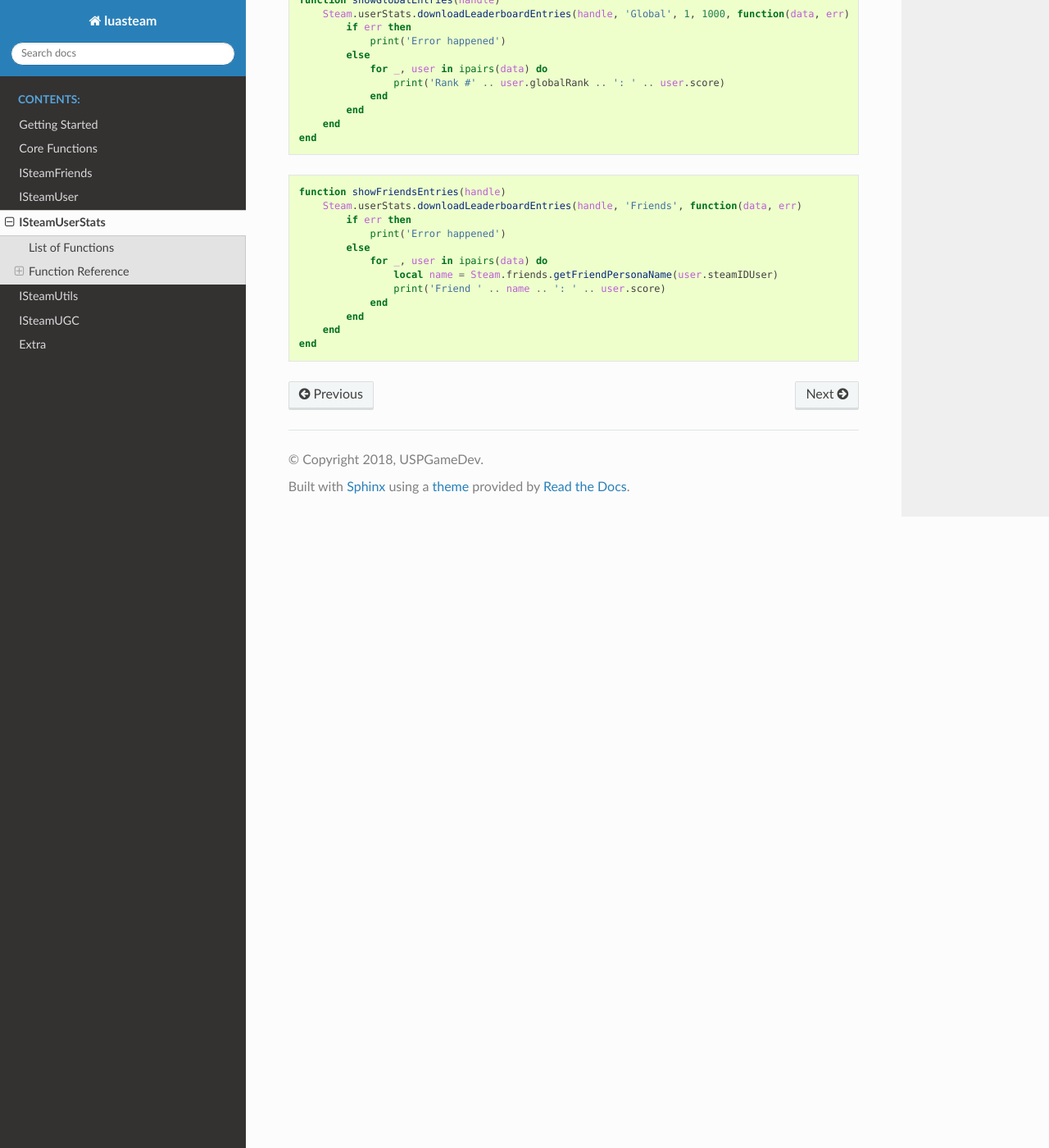
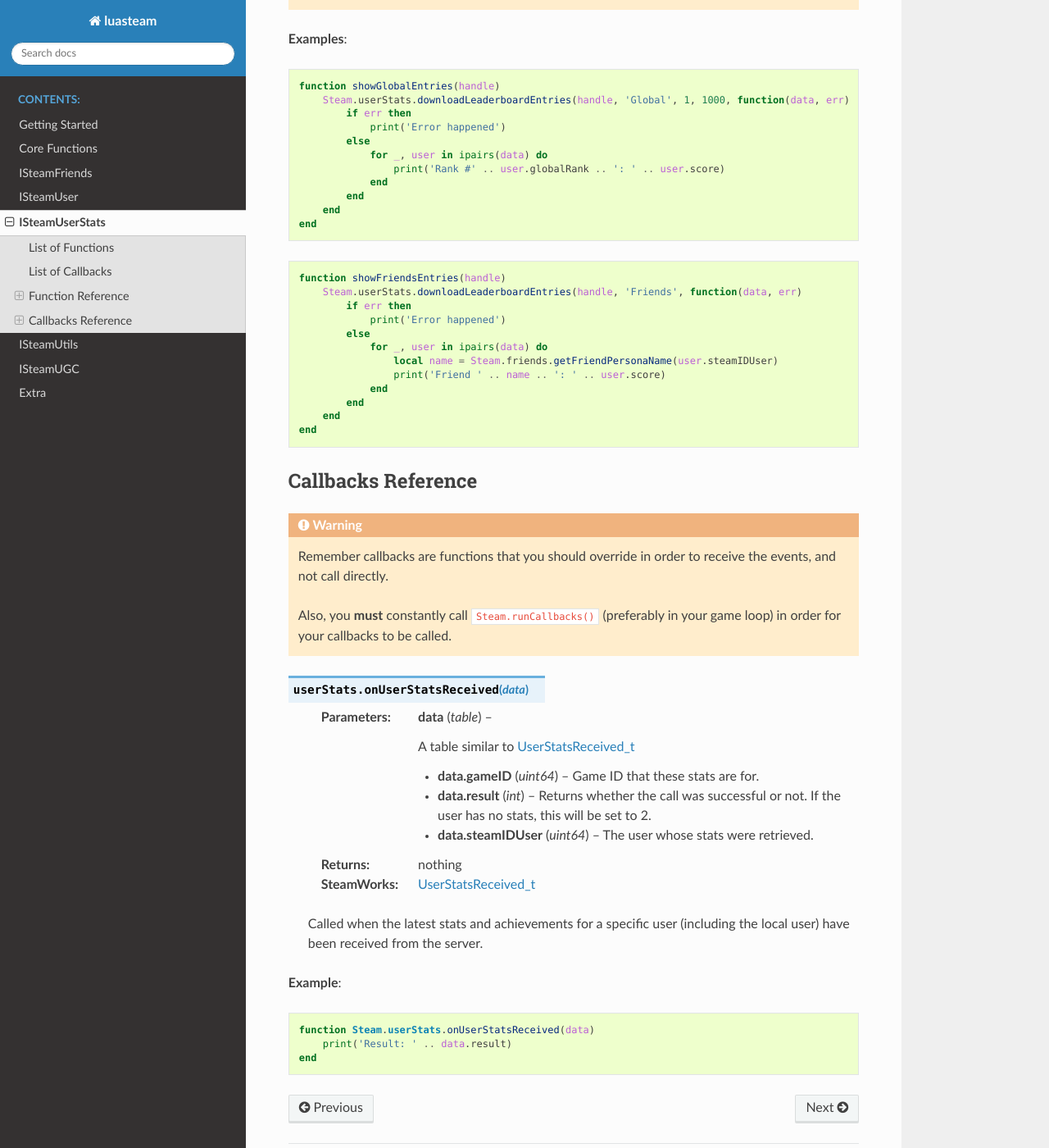
Before and after one commit to uspgamedev/luasteam, a Sphinx documentation site: the page built from docs/user_stats.rst, in a window 1280 px wide and 1400 px high, scrolled down 9472 px. Shown: the whole window at 82% size. Built offline with Sphinx 7.4.7 and the Read the Docs theme 2.0.0, drawn with Linux system fonts in a browser that asks for light colours; some of the changed text lies outside the part shown.

Commit message:
Documentation fixes (closes #9)

```diff
--- a/docs/friends.rst
+++ b/docs/friends.rst
@@ -72,7 +72,9 @@ Callbacks Reference
 
 .. function:: friends.onGameOverlayActivated(data)
 
-    :param table data: A table with a single
+    :param table data: A table similar to `GameOverlayActivated_t <https://partner.steamgames.com/doc/api/ISteamFriends#GameOverlayActivated_t>`_
+
+		* **data.active** (`boolean`)  -- true if it's just been activated, otherwise false.
     :returns: nothing
     :SteamWorks: `GameOverlayActivated_t <https://partner.steamgames.com/doc/api/ISteamFriends#GameOverlayActivated_t>`_
 
--- a/docs/getting_started.rst
+++ b/docs/getting_started.rst
@@ -87,7 +87,7 @@ Original code:
 
     void Listener::OnGameOverlayActivated(GameOverlayActivated_t* data) {
         if (data->m_bActive)
-            printf("Steam overlay now active\n" );
+            printf("Steam overlay now active\n");
         else
             printf("Steam overlay now inactive\n");
     }
--- a/docs/user_stats.rst
+++ b/docs/user_stats.rst
@@ -18,6 +18,11 @@ List of Functions
 * :func:`userStats.getLeaderboardDisplayType`
 * :func:`userStats.uploadLeaderboardScore`
 * :func:`userStats.downloadLeaderboardEntries`
+
+List of Callbacks
+-----------------
+
+* :func:`userStats.onUserStatsReceived`
 
 Function Reference
 ------------------
@@ -130,14 +135,14 @@ Function Reference
 
     The equivalent function for other users is :func:`userStats.requestUserStats` **(missing)**.
 
-    Triggers a :func:`userStats.userStatsReceived` callback.
+    Triggers a :func:`userStats.onUserStatsReceived` callback.
 
 **Example**::
 
     -- before any achievement/stats stuff
     Steam.userStats.requestCurrentStats()
 
-    function Steam.userStats.userStatsReceived()
+    function Steam.userStats.onUserStatsReceived()
         can_do_stats_stuff = true
     end
 
@@ -328,7 +333,7 @@ Function Reference
 
         * **data[i].details** (`string`) -- Details of the entry. String is used as a byte array, so may contain a ``'\0'`` in the middle.
 
-        * **data[i].UGC** (`uint64`) -- 	Handle for the UGC attached to the entry. A special value if there is none.
+        * **data[i].UGC** (`uint64`) -- Handle for the UGC attached to the entry. A special value if there is none.
 
     * **err** (`boolean`): **true** if there was any IO error with the request.
 
@@ -368,3 +373,33 @@ Function Reference
             end
         end
     end
+
+Callbacks Reference
+-------------------
+
+.. warning::
+
+    Remember callbacks are functions that you should override in order to receive the events, and not call directly.
+
+    Also, you **must** constantly call ``Steam.runCallbacks()`` (preferably in your game loop) in order for your callbacks to be called.
+
+
+.. function:: userStats.onUserStatsReceived(data)
+
+    :param table data: A table similar to `UserStatsReceived_t <https://partner.steamgames.com/doc/api/ISteamUserStats#UserStatsReceived_t>`_
+
+        * **data.gameID** (`uint64`) -- Game ID that these stats are for.
+
+        * **data.result** (`int`) -- Returns whether the call was successful or not. If the user has no stats, this will be set to 2.
+
+        * **data.steamIDUser** (`uint64`) -- The user whose stats were retrieved.
+    :returns: nothing
+    :SteamWorks: `UserStatsReceived_t <https://partner.steamgames.com/doc/api/ISteamUserStats#UserStatsReceived_t>`_
+
+    Called when the latest stats and achievements for a specific user (including the local user) have been received from the server.
+
+**Example**::
+
+    function Steam.userStats.onUserStatsReceived(data)
+        print('Result: ' .. data.result)
+    end
```
Also changed, not shown: other parts of docs/getting_started.rst (+2 -2 lines).
